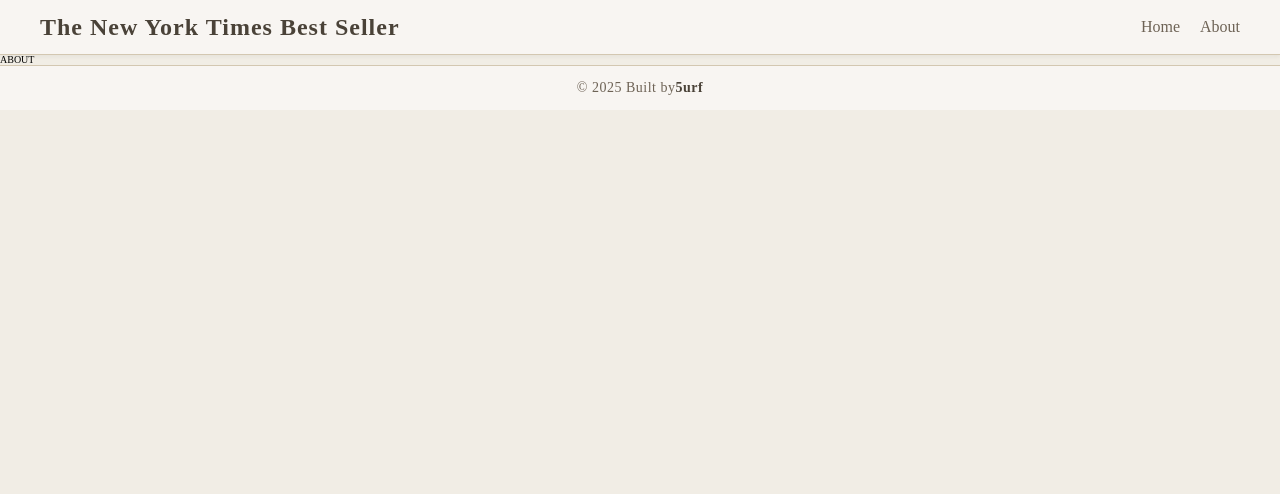
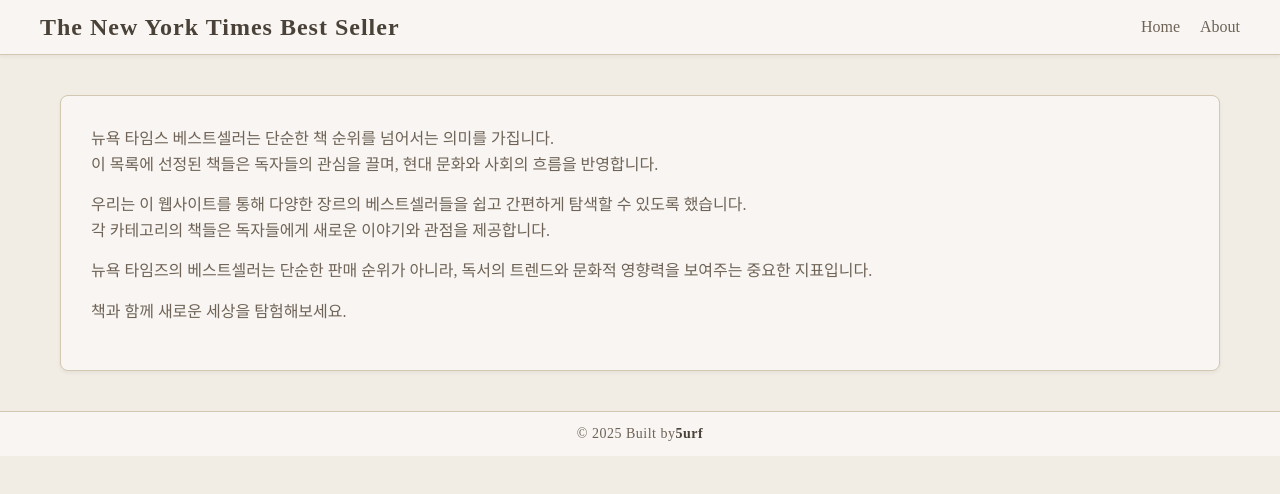
Before and after one commit to 5urf/bestseller-explorer, a Next.js app: page /about in a window 1280 px wide. Shown: the top 494 px of the page. Built offline with nearby package versions, Linux system fonts and the light colour scheme.

Commit message:
feat(About): 마크업 및 style 정의

```diff
--- /dev/null
+++ b/src/app/about/page.module.css
@@ -0,0 +1,70 @@
+.container {
+  max-width: 120rem;
+  margin: 0 auto;
+  padding: 4rem 2rem;
+  font-family: "Playfair Display", serif;
+}
+
+.aboutSection {
+  background-color: #f8f5f2;
+  border: 0.1rem solid #d3c7b1;
+  border-radius: 0.8rem;
+  padding: 3rem;
+  box-shadow: 0 0.2rem 0.4rem rgba(0, 0, 0, 0.05);
+}
+
+.description {
+  color: #6e6356;
+  font-size: 1.6rem;
+  line-height: 1.6;
+}
+
+.description p {
+  margin-bottom: 1.5rem;
+}
+
+@media (max-width: 76.8rem) {
+  .container {
+    padding: 2rem 1rem;
+  }
+
+  .aboutSection {
+    padding: 2rem;
+  }
+
+  .description {
+    font-size: 1.4rem;
+  }
+}
+
+@keyframes grainyFadeIn {
+  0% {
+    opacity: 0;
+    transform: translateY(20px);
+    filter: contrast(90%) brightness(110%) blur(1px) grayscale(20%);
+  }
+  100% {
+    opacity: 1;
+    transform: translateY(0);
+    filter: contrast(100%) brightness(100%) blur(0) grayscale(0%);
+  }
+}
+
+.grainy-p {
+  opacity: 0;
+  animation: grainyFadeIn 2s ease-out forwards;
+  transform: translateY(20px);
+}
+
+.grainy-p:nth-of-type(1) {
+  animation-delay: 0.3s;
+}
+.grainy-p:nth-of-type(2) {
+  animation-delay: 0.6s;
+}
+.grainy-p:nth-of-type(3) {
+  animation-delay: 0.9s;
+}
+.grainy-p:nth-of-type(4) {
+  animation-delay: 1.2s;
+}
--- a/src/app/about/page.tsx
+++ b/src/app/about/page.tsx
@@ -1,7 +1,34 @@
+import { Metadata } from "next";
+import styles from "./page.module.css";
+
+export const metadata: Metadata = {
+  title: "About",
+};
+
 export default function Page() {
   return (
-    <div>
-      <h1>ABOUT</h1>
-    </div>
+    <main className={styles["container"]}>
+      <section className={`${styles.aboutSection} vintage-fade`}>
+        <article className={styles["description"]}>
+          <p className={styles["grainy-p"]}>
+            뉴욕 타임스 베스트셀러는 단순한 책 순위를 넘어서는 의미를 가집니다.
+            <br /> 이 목록에 선정된 책들은 독자들의 관심을 끌며, 현대 문화와
+            사회의 흐름을 반영합니다.
+          </p>
+          <p className={styles["grainy-p"]}>
+            우리는 이 웹사이트를 통해 다양한 장르의 베스트셀러들을 쉽고 간편하게
+            탐색할 수 있도록 했습니다. <br /> 각 카테고리의 책들은 독자들에게
+            새로운 이야기와 관점을 제공합니다.
+          </p>
+          <p className={styles["grainy-p"]}>
+            뉴욕 타임즈의 베스트셀러는 단순한 판매 순위가 아니라, 독서의
+            트렌드와 문화적 영향력을 보여주는 중요한 지표입니다.
+          </p>
+          <p className={styles["grainy-p"]}>
+            책과 함께 새로운 세상을 탐험해보세요.
+          </p>
+        </article>
+      </section>
+    </main>
   );
 }
--- a/src/app/page.tsx
+++ b/src/app/page.tsx
@@ -1,9 +1,10 @@
 import { fetchBestsellerLists } from "@/app/lib/api";
+import { Metadata } from "next";
 import Link from "next/link";
 import styles from "./page.module.css";
 
-export const metadata = {
-  title: "Home",
+export const metadata: Metadata = {
+  title: "Home | 뉴욕 타임즈 베스트셀러",
 };
 
 export default async function Home() {
```
